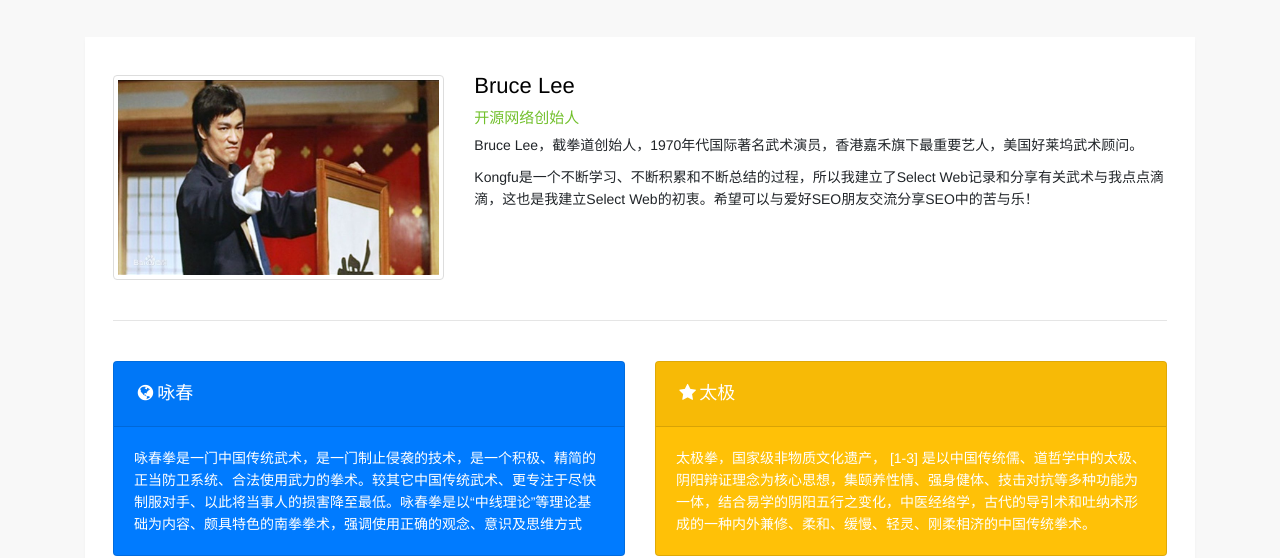
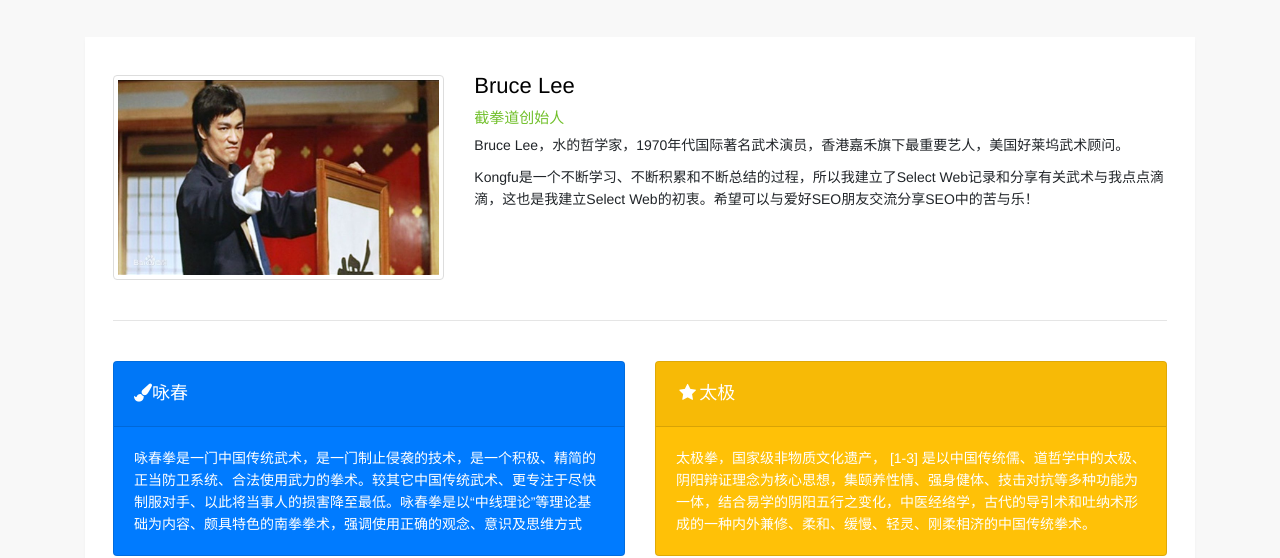
Before and after one commit to WHQM/WHQM.github.io, a Jekyll site: the page built from pages/about.html, in a window 1280 px wide. Shown: the part 372-930 px from the top of the page. Built offline with Jekyll 4.4.1, drawn with Linux system fonts in a browser that asks for light colours.

Commit message:
Update about.html

```diff
--- a/pages/about.html
+++ b/pages/about.html
@@ -13,14 +13,14 @@ description: Bruce Lee，截拳道创始人，1970年代国际著名武术演员
           <div class="col-md-4 mt-4"><img src="/images/pages/love.jpg" alt="Bruce Lee" class="img-thumbnail"></div>
           <div class="col-md-8 mt-4">
             <p class="post-title">Bruce Lee</p>
-            <p class="post-tag">开源网络创始人</p>
-            <p>Bruce Lee，截拳道创始人，1970年代国际著名武术演员，香港嘉禾旗下最重要艺人，美国好莱坞武术顾问。</p>
+            <p class="post-tag">截拳道创始人</p>
+            <p>Bruce Lee，水的哲学家，1970年代国际著名武术演员，香港嘉禾旗下最重要艺人，美国好莱坞武术顾问。</p>
             <p>Kongfu是一个不断学习、不断积累和不断总结的过程，所以我建立了Select Web记录和分享有关武术与我点点滴滴，这也是我建立Select Web的初衷。希望可以与爱好SEO朋友交流分享SEO中的苦与乐！</p>
           </div>
           <div class="col-md-12 my-4"><hr></div>
           <div class="col-md-6">
             <div class="card text-white bg-primary mb-4">
-              <div class="card-header"><h4><i class="fa fa-globe fa-fw"></i>咏春</h4></div>
+              <div class="card-header"><h4><i class="fa fa-paint-brush" aria-hidden="true"></i>咏春</h4></div>
               <div class="card-body">
                 <p class="card-text">咏春拳是一门中国传统武术，是一门制止侵袭的技术，是一个积极、精简的正当防卫系统、合法使用武力的拳术。较其它中国传统武术、更专注于尽快制服对手、以此将当事人的损害降至最低。咏春拳是以“中线理论”等理论基础为内容、颇具特色的南拳拳术，强调使用正确的观念、意识及思维方式 </div>
             </div>
```
